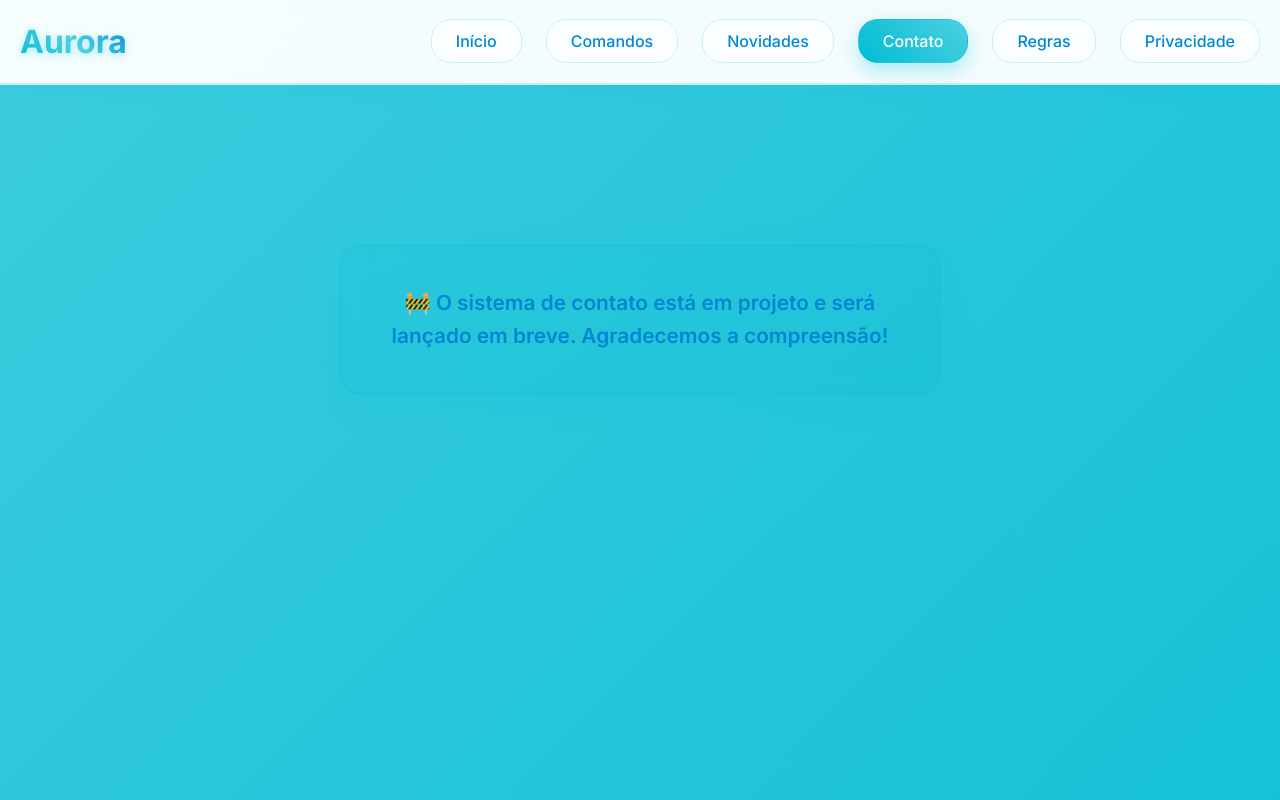
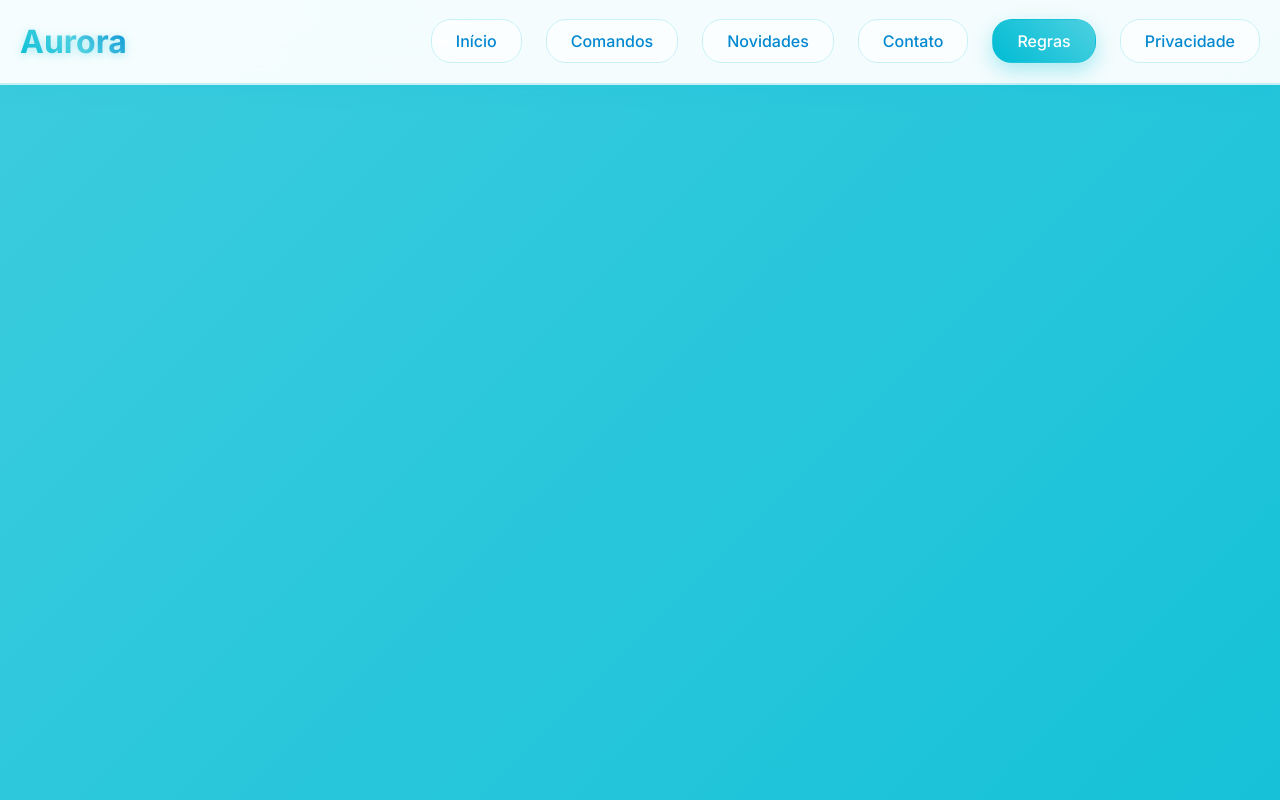
Before and after one commit to Ohhlevix/aurora-website, a plain HTML site: page contato.html in a window 1280 px wide. Drawn offline with Linux system fonts and the light colour scheme.

Commit message:
Update contato.html

```diff
--- a/contato.html
+++ b/contato.html
@@ -1,16 +1,16 @@
 <!DOCTYPE html>
 <html lang="pt-BR">
 <head>
-<meta charset="UTF-8"/>
-<meta name="viewport" content="width=device-width, initial-scale=1, maximum-scale=1, user-scalable=no"/>
-<title>Contato - Aurora</title>
+    <meta charset="UTF-8" />
+    <meta name="viewport" content="width=device-width, initial-scale=1, maximum-scale=1, user-scalable=no" />
+    <title>Menu Padrão Aurora</title>
     <style>
         @import url('https://fonts.googleapis.com/css2?family=Inter:wght@300;400;500;600;700&display=swap');
-
         * {
-    margin: 0; padding: 0; box-sizing: border-box;
+            margin: 0;
+            padding: 0;
+            box-sizing: border-box;
         }
-
         body {
             font-family: 'Inter', sans-serif;
             line-height: 1.6;
@@ -22,17 +22,14 @@
             overflow-x: hidden;
             transition: overflow 0.3s ease;
         }
-
-  body.menu-open {
-    overflow: hidden;
-  }
-
         @keyframes gradient-shift {
             0% { background-position: 0% 50%; }
             50% { background-position: 100% 50%; }
             100% { background-position: 0% 50%; }
         }
-
+        body.menu-open {
+          overflow: hidden;
+        }
         header {
             background: rgba(255, 255, 255, 0.95);
             backdrop-filter: blur(20px);
@@ -42,14 +39,13 @@
             z-index: 10000;
             box-shadow: 0 4px 20px rgba(0, 188, 212, 0.1);
         }
-
         nav {
             display: flex;
             justify-content: space-between;
             align-items: center;
             padding: 1rem 20px;
+            position: relative;
         }
-
         .logo {
             font-size: 2rem;
             font-weight: 700;
@@ -60,35 +56,32 @@
             background-clip: text;
             filter: drop-shadow(0 2px 4px rgba(0,188,212,0.3));
             user-select: none;
+            z-index: 11000;
         }
-
         .nav-links {
             display: flex;
             list-style: none;
             gap: 1.5rem;
             z-index: 10500;
         }
-
         .nav-links a {
             color: #0288d1;
             text-decoration: none;
             padding: 0.7rem 1.5rem;
             border-radius: 20px;
+            transition: all 0.3s ease;
             background: rgba(255, 255, 255, 0.7);
             border: 1px solid rgba(0, 188, 212, 0.2);
             font-weight: 500;
             white-space: nowrap;
-    user-select: none;
-    transition: all 0.3s ease;
         }
-
-  .nav-links a:hover, .nav-links a.active {
+        .nav-links a:hover,
+        .nav-links a.active {
             background: linear-gradient(45deg, #00bcd4, #4dd0e1);
             color: white;
-    box-shadow: 0 8px 20px rgba(0,188,212,0.3);
             transform: translateY(-2px);
+            box-shadow: 0 8px 20px rgba(0, 188, 212, 0.3);
         }
-
         .mobile-menu {
             display: none;
             color: #00bcd4;
@@ -100,23 +93,21 @@
             user-select: none;
             z-index: 11000;
         }
-
         .mobile-menu:hover {
             transform: rotate(90deg);
         }
-
         @media (max-width: 768px) {
             .nav-links {
                 position: fixed;
                 top: 0;
                 right: 0;
                 height: 100vh;
-      width: 250px;
+                width: 260px;
                 background: rgba(255, 255, 255, 0.95);
                 backdrop-filter: blur(20px);
-      box-shadow: -4px 0px 20px rgba(0,188,212,0.1);
+                box-shadow: -4px 0px 20px rgba(0, 188, 212, 0.1);
                 flex-direction: column;
-      padding: 4rem 1.5rem;
+                padding: 4rem 1.75rem;
                 gap: 1rem;
                 transform: translateX(100%);
                 opacity: 0;
@@ -125,13 +116,11 @@
                 transition: transform 0.3s ease, opacity 0.3s ease;
                 z-index: 10000;
             }
-
             .nav-links.active {
                 transform: translateX(0);
                 opacity: 1;
                 pointer-events: auto;
             }
-
             .nav-links a {
                 padding: 1rem 2rem;
                 font-size: 1.2rem;
@@ -143,44 +132,19 @@
                 box-shadow: none;
                 transition: background 0.3s ease, color 0.3s ease;
             }
-
-    .nav-links a:hover, .nav-links a.active {
+            .nav-links a:hover,
+            .nav-links a.active {
                 background: linear-gradient(45deg, #00bcd4, #4dd0e1);
                 color: white;
                 box-shadow: 0 6px 18px rgba(0,188,212,0.28);
                 transform: none;
             }
-
             .mobile-menu {
                 display: block;
             }
-
             body.menu-open {
               overflow: hidden;
             }
-  }
-
-  main {
-    padding: 5rem 20px;
-    position: relative;
-    z-index: 1;
-    text-align: center;
-    color: #1a202c;
-    font-size: 1.3rem;
-  }
-
-  /* Aviso do sistema de contato em desenvolvimento */
-  .project-message {
-    max-width: 600px;
-    margin: 5rem auto;
-    background: rgba(0,188,212,0.15);
-    padding: 2.5rem;
-    border-radius: 20px;
-    font-weight: 600;
-    box-shadow: 0 8px 32px rgba(0,188,212,0.15);
-    color: #0288d1;
-    backdrop-filter: blur(15px);
-    border: 1px solid rgba(0,188,212,0.3);
         }
     </style>
 </head>
@@ -192,19 +156,13 @@
       <li role="none"><a href="index.html" role="menuitem" tabindex="-1">Início</a></li>
       <li role="none"><a href="comandos.html" role="menuitem" tabindex="-1">Comandos</a></li>
       <li role="none"><a href="novidades.html" role="menuitem" tabindex="-1">Novidades</a></li>
-      <li role="none"><a href="contato.html" role="menuitem" tabindex="0" class="active">Contato</a></li>
-      <li role="none"><a href="regras.html" role="menuitem" tabindex="-1">Regras</a></li>
+      <li role="none"><a href="contato.html" role="menuitem" tabindex="-1">Contato</a></li>
+      <li role="none"><a href="regras.html" class="active" role="menuitem" tabindex="0">Regras</a></li>
       <li role="none"><a href="privacidade.html" role="menuitem" tabindex="-1">Privacidade</a></li>
     </ul>
-    <div class="mobile-menu" aria-label="Abrir menu" role="button" tabindex="0" onclick="toggleMobileMenu()" onkeypress="if(event.key==='Enter' || event.key===' ') toggleMobileMenu()">☰</div>
+    <div class="mobile-menu" aria-label="Abrir menu" role="button" tabindex="0" onclick="toggleMobileMenu()" onkeypress="if(event.key==='Enter'||event.key===' ') toggleMobileMenu()">☰</div>
   </nav>
 </header>
-
-<main>
-  <div class="project-message" role="alert" aria-live="polite">
-    🚧 O sistema de contato está em projeto e será lançado em breve. Agradecemos a compreensão!
-  </div>
-</main>
 
 <script>
 function toggleMobileMenu() {
@@ -213,6 +171,5 @@
   document.body.classList.toggle('menu-open');
 }
 </script>
-
 </body>
 </html>
```
Lines whose indentation alone changed are shown as unchanged.
